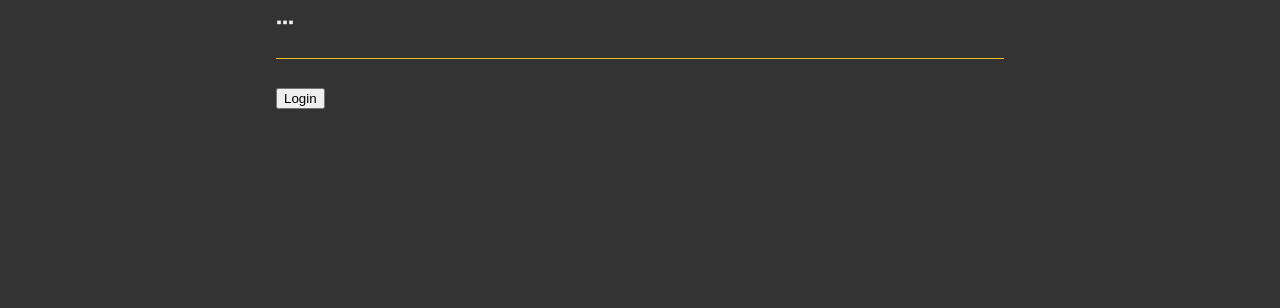
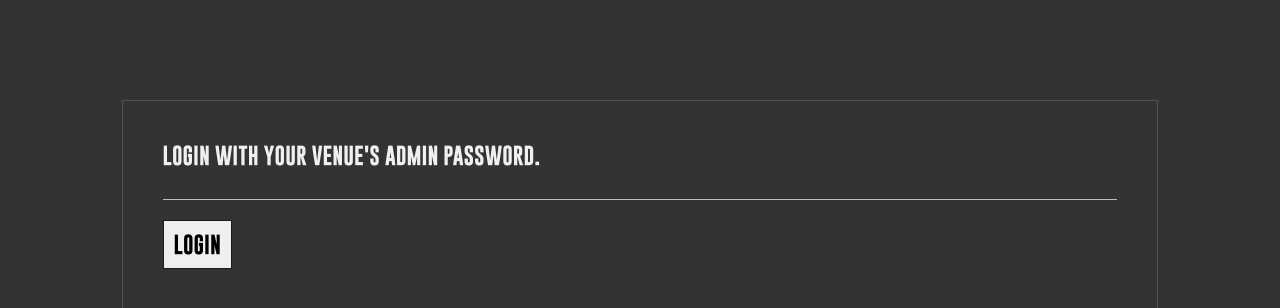
Before and after one commit to Matuki92/tapmantest-client, an Angular app: page /login in a window 1280 px wide. Shown: the top 308 px of the page. Built offline with nearby package versions, Linux system fonts and the light colour scheme; no server answers.

Commit message:
login page basic css, home page js detect device type and size

```diff
--- a/src/app/components/beer-list/beer-list.component.html
+++ b/src/app/components/beer-list/beer-list.component.html
@@ -1,10 +1,13 @@
 <h2>All available beers</h2>
 <h3>Select any beer below to edit it</h3>
 <input class="beer-list-search" placeholder="Type to search..." autocomplete="off" type="search" name="search" (keyup)="searchBeer()" [(ngModel)]="searchWord">
+
 <div class="beer-list-container" >
-    <div class="beer-list-slot" *ngFor="let beer of beerList" [ngStyle]="{'background': beer.color}" (click)="exportBeer(beer)">
-      <p>{{beer.name}}<span class="list-beer-info">
-        ( {{beer.style}}, {{beer.abv}}, {{beer.brewery}}, <p *ngIf="beer.active">On tap</p><p *ngIf="!beer.active">Hidden</p> )
-      </span></p>
+    <div class="beer-list-slot" *ngFor="let beer of beerList" [ngStyle]="{'background': beer.color}" >
+      <div class="list-left-item" (click)="exportBeer(beer)">
+        <p>{{beer.name}}<span class="list-beer-info">
+          ( {{beer.style}}, {{beer.abv}}, {{beer.brewery}}, <p *ngIf="beer.active">On tap</p><p *ngIf="!beer.active">Hidden</p> )
+        </span></p>
+      </div>
     </div>
 </div>
--- a/src/app/components/beer-list/beer-list.component.ts
+++ b/src/app/components/beer-list/beer-list.component.ts
@@ -25,10 +25,10 @@ export class BeerListComponent implements OnInit {
       });
     }
 
-    searchBeer() {
-      this.beerList = this.beers.filter(beer => {
-        return beer.name.includes(this.searchWord);
-      });
+  searchBeer() {
+    this.beerList = this.beers.filter(beer => {
+      return beer.name.includes(this.searchWord);
+    });
   }
 
   exportBeer(beer) {
@@ -39,4 +39,7 @@ export class BeerListComponent implements OnInit {
     })
   }
 
+  deleteBeer(beer) {
+    // this.beerService.delete(beer);
+  }
 }
--- a/src/app/guards/require-anon-guard.service.ts
+++ b/src/app/guards/require-anon-guard.service.ts
@@ -23,7 +23,7 @@ export class RequireAnonGuardService implements CanActivate {
         }
       })
       .catch((error) => {
-        console.error(error);
+        console.log(error);
         return false;
       });
   }
--- a/src/app/pages/home-page/home-page.component.html
+++ b/src/app/pages/home-page/home-page.component.html
@@ -1,3 +1,4 @@
+<span id="state-detector"></span>
 <div id="site-main">
     Your logo here
   </div>
--- a/src/app/pages/home-page/home-page.component.ts
+++ b/src/app/pages/home-page/home-page.component.ts
@@ -7,6 +7,11 @@ import { BeerService } from '../../services/beer.service';
   styleUrls: ['./home-page.component.css']
 })
 export class HomePageComponent implements OnInit {
+
+  device: any = {
+    type: '',
+    size: ''
+  };
 
   beers: [object];
 
@@ -18,6 +23,22 @@ export class HomePageComponent implements OnInit {
         this.beers = data.beers;
       })
       .catch(err => console.log(err));
+
+      this.handleDisplay();
+    }
+
+  handleDisplay() {
+    const w = window.innerWidth;
+
+    this.device.type = 'ontouchstart' in document.documentElement ? 'touch' : 'tv';
+
+    if (w <= 768) {
+      this.device.size = 'small'
+    } else if (w > 768 && w <= 1024) {
+      this.device.size = 'medium'
+    } else if (w > 1024) {
+      this.device.size = 'large'
+    }
+    console.log(`device type: ${this.device.type}, ${this.device.size} size`);
   }
-
 }
--- a/src/app/pages/login-page/login-page.component.html
+++ b/src/app/pages/login-page/login-page.component.html
@@ -1,7 +1,9 @@
+<div class="section">
+  <div class="login container">
     <form (ngSubmit)="submitForm(form)" #form="ngForm" novalidate [ngClass]="{'is-processing': processing}">
 
         <div class="field" [ngClass]="{'has-error': feedbackEnabled && passwordField.errors}">
-        <label>...</label>
+            <label>Login with your venue's admin password.</label>
             <input type="password" name="password" [(ngModel)]="password" #passwordField="ngModel" required [disabled]="processing"/>
             <div *ngIf="feedbackEnabled && passwordField.errors">
               <p *ngIf="passwordField.errors.required" class="validation">password required</p>
@@ -15,3 +17,5 @@
           </div>
         </div>
       </form>
+  </div>
+</div>
--- a/src/app/pages/login-page/login-page.component.ts
+++ b/src/app/pages/login-page/login-page.component.ts
@@ -21,7 +21,7 @@ export class LoginPageComponent implements OnInit {
     private router: Router
   ) {}
 
-  ngOnInit() {}
+  ngOnInit() { }
 
   submitForm(form) {
     this.error = '';
--- a/src/styles.css
+++ b/src/styles.css
@@ -54,7 +54,7 @@ p {
 
 .section {
   margin-bottom: 20px;
-  padding-top: 20px;
+  padding-top: 100px;
 }
 
 button:hover {
@@ -65,9 +65,17 @@ hr {
   margin: 45px 0;
 }
 
+button {
+  padding: 10px;
+  border: 1px solid #251912;
+  font-family: inherit;
+  text-transform: inherit;
+  font-size: inherit;
+}
+
 @media (min-width: 768px) {
   .container {
-    max-width: 728px;
+    width: 90%;
     margin: 0 auto;
   }
 }
@@ -84,7 +92,7 @@ form .form-fields-container {
 
 form .form-fields {
   width: 50%;
-  min-width: 250px;
+  min-width: 300px;
 }
 
 form label {
@@ -131,15 +139,9 @@ form select {
   text-transform: inherit;
 }
 
-form .btn,
-#admin-header button {
+form .btn {
   display: inline-block;
-  padding: 10px;
   width: 48%;
-  border: 1px solid #251912;
-  font-family: inherit;
-  text-transform: inherit;
-  font-size: inherit;
 }
 
 form .btn.submit {
@@ -190,6 +192,7 @@ form span.required {
   height: 350px;
   max-height: 350px;
   overflow-y: scroll;
+  margin-bottom: 20px;
 }
 
 .beer-list-slot {
@@ -209,3 +212,44 @@ form span.required {
 .list-beer-info p {
   display: inline-block;
 }
+
+/* Login */
+
+.login {
+  border: 1px solid rgb(192, 192, 192, 0.2);
+  padding: 40px;
+}
+
+/* Home page */
+
+/* device detector */
+
+* default state */
+#state-indicator {
+    position: absolute;
+    top: -999em;
+    left: -999em;
+
+    z-index: 1;
+}
+
+/* small desktop */
+@media all and (max-width: 1200px) {
+    #state-indicator {
+        z-index: 2;
+    }
+}
+
+/* tablet */
+@media all and (max-width: 1024px) {
+    #state-indicator {
+        z-index: 3;
+    }
+}
+
+/* mobile phone */
+@media all and (max-width: 768px) {
+    #state-indicator {
+        z-index: 4;
+    }
+}
```
Also changed, not shown: src/app/services/beer.service.ts (+8 -0 lines). Lines whose indentation alone changed are shown as unchanged.
